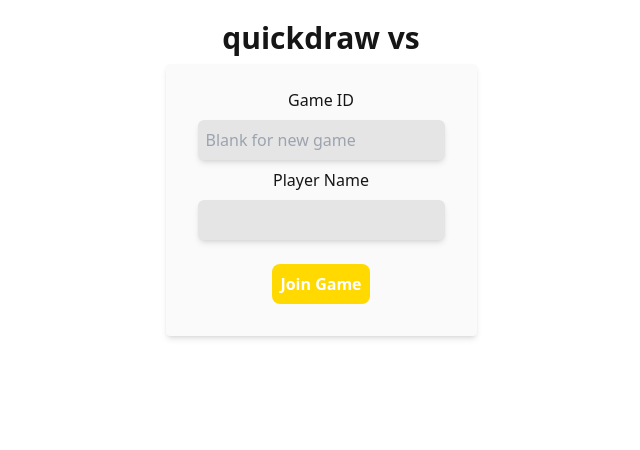
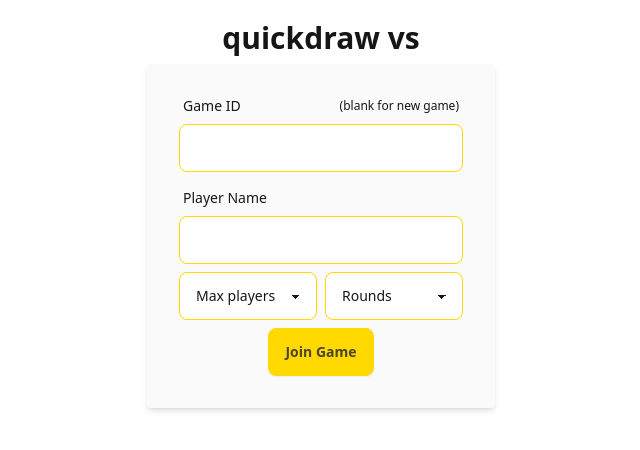
Before and after one commit to mxpph/quickdraw-vs, a Next.js app in the folder frontend/: page / in a window 1280 px wide. Shown: the top 450 px of the page, without its empty margins (319-959 px from the left). Built offline with nearby package versions, Linux system fonts and the light colour scheme.

Commit message:
Update form and backend to support input of max players and rounds
It will probably be worth separating the joining and creating of games, both frontend (form) and backend (api endpoint) to simplify things.

```diff
--- a/frontend/src/components/GameForm.tsx
+++ b/frontend/src/components/GameForm.tsx
@@ -6,6 +6,8 @@ export default function GameForm() {
   const [formData, setFormData] = useState({
     game_id: '',
     player_name: '',
+    max_players: '',
+    rounds: '',
   })
 
   const handleChange = (e: any) => {
@@ -47,33 +49,81 @@ export default function GameForm() {
   }
   return (
     <form
+      id="gameform"
       noValidate={true}
       onSubmit={handleSubmit}
       className="grid place-items-center shadow-md bg-neutral-50 rounded px-8 pt-6 pb-8 mb-4 gap-2"
     >
-      <p>Game ID</p>
+      <label className="form-control w-full max-w-xs">
+        <div className="label">
+          <span className="label-text">Game ID</span>
+          <span className="label-text-alt">(blank for new game)</span>
+        </div>
         <input
           type="text"
-        className="rounded-md p-2 bg-neutral-200 shadow-md"
+          className="input input-bordered input-primary w-full max-w-xs"
           name="game_id"
-        placeholder="Blank for new game"
+          maxLength={36}
           onChange={handleChange}
           required
         />
-      <p>Player Name</p>
+      </label>
+      <label className="form-control w-full max-w-xs">
+        <div className="label">
+          <span className="label-text">Player Name</span>
+        </div>
         <input
           type="text"
-        className="rounded-md p-2 bg-neutral-200 shadow-md"
+          className="input input-bordered input-primary w-full max-w-xs"
           name="player_name"
+          maxLength={16}
           onChange={handleChange}
           required
         />
+      </label>
+      <div className="w-full grid grid-cols-2 grid-rows-1 gap-2">
+        <select
+          className="select select-primary"
+          name="max_players"
+          onChange={handleChange}
+          form="gameform"
+        >
+          <option disabled selected>
+            Max players
+          </option>
+          <option>2</option>
+          <option>3</option>
+          <option>4</option>
+          <option>5</option>
+          <option>6</option>
+        </select>
+        <select
+          className="select select-primary"
+          name="rounds"
+          onChange={handleChange}
+          form="gameform"
+        >
+          <option disabled selected>
+            Rounds
+          </option>
+          <option>2</option>
+          <option>3</option>
+          <option>4</option>
+          <option>5</option>
+          <option>6</option>
+          <option>7</option>
+          <option>8</option>
+          <option>9</option>
+          <option>10</option>
+        </select>
+      </div>
       <button
         type="submit"
-        className="bg-primary mt-4 font-semibold text-white rounded-lg p-2"
+        className="btn btn-primary"
       >
+        {/* TODO: Separate join/create forms */}
         Join Game
       </button>
     </form>
-  )
+  );
 }
```
Also changed, not shown: 1 other file (tests, documents, lock files or other folders). Lines whose indentation alone changed are shown as unchanged.
